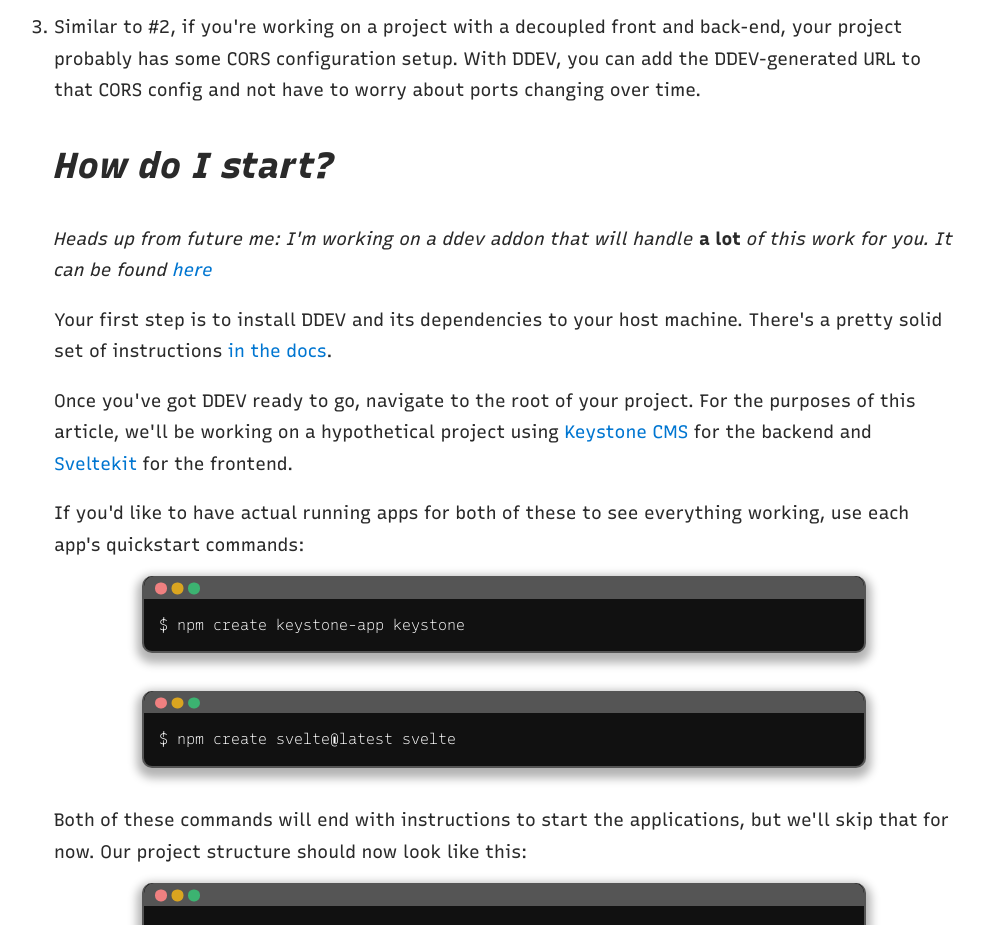
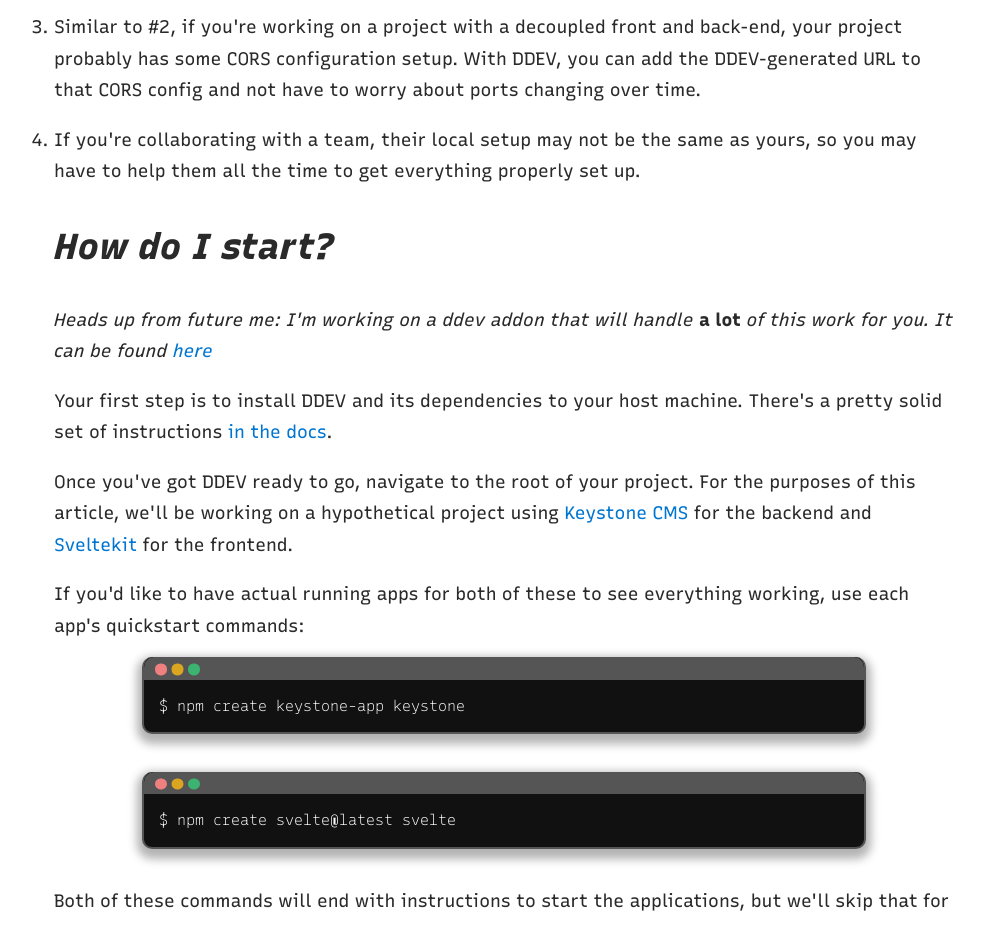
Before and after one commit to andy-blum/andy-blum, an Eleventy site: page src/articles/2024-01-21_DDEV-for-js.md in a window 1280 px wide. Shown: the part 1480-2405 px from the top of the page, without its empty margins (136-1118 px from the left). Built offline with nearby package versions, Linux system fonts and the light colour scheme; Eleventy itself is replaced by a stand-in of ours; code samples lack their colours; files that its build step writes are made by us from their sources.

Commit message:
Promote team environment parity
Co-authored-by: Randy Fay <randy@randyfay.com>

```diff
--- a/src/articles/2024-01-21_DDEV-for-js.md
+++ b/src/articles/2024-01-21_DDEV-for-js.md
@@ -24,6 +24,8 @@
 2. If you need to switch between several projects using the same tech stack they might all be configured to run on the same port. Again, not an issue as many processes will detect the in-use port and suggest an alternative, but as you move to the browser, all your projects are running on very similar ports, and they might not be the same port every visit. With DDEV, each project gets a URL appended to your local DNS records which points to a router container. Your projects will _never_ conflict, and their URLs will _never_ change.
 
 3. Similar to #2, if you're working on a project with a decoupled front and back-end, your project probably has some CORS configuration setup. With DDEV, you can add the DDEV-generated URL to that CORS config and not have to worry about ports changing over time.
+
+4. If you're collaborating with a team, their local setup may not be the same as yours, so you may have to help them all the time to get everything properly set up.
 
 ## How do I start?
 
```
